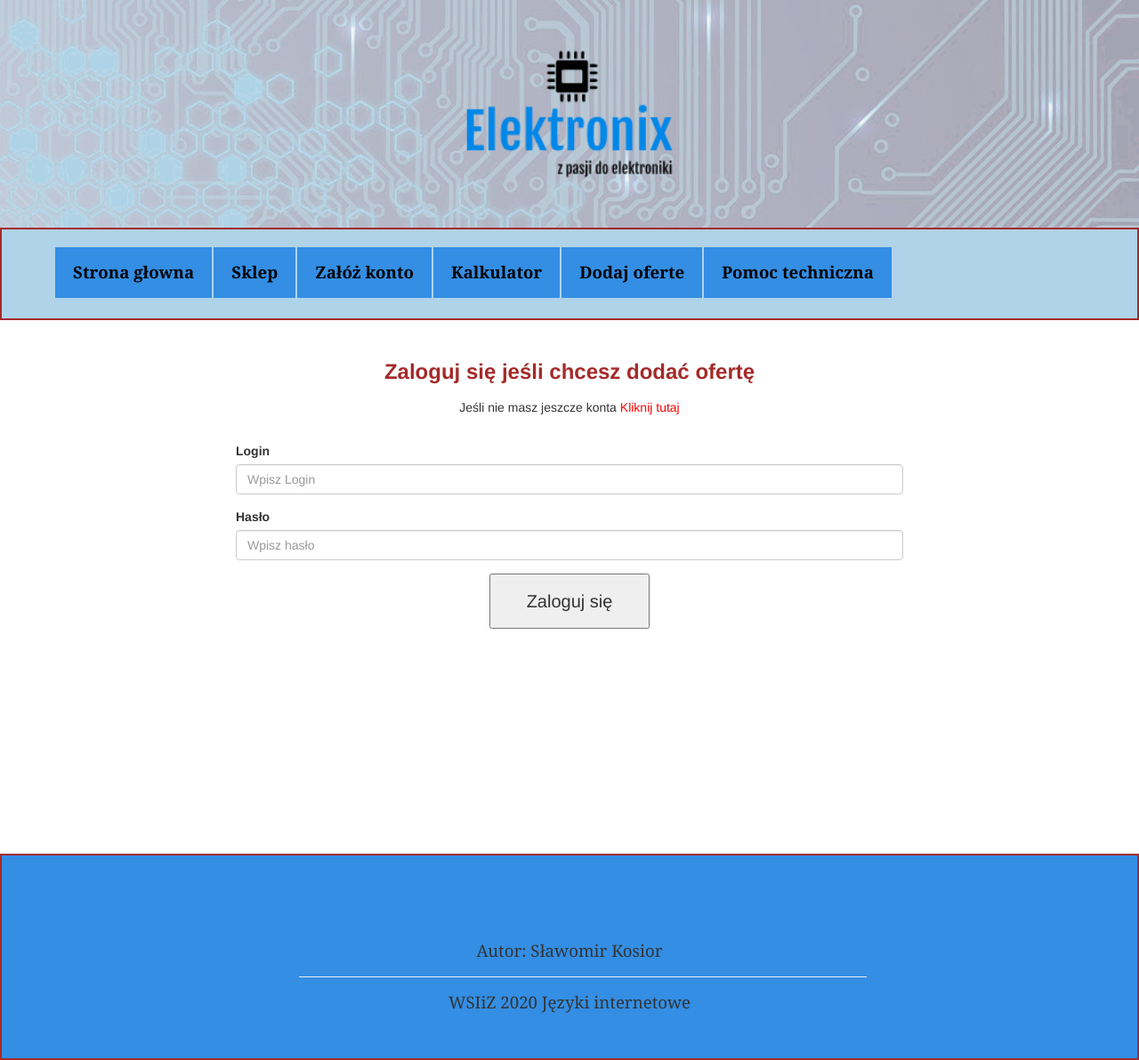
After one commit to SlaKos19/Jezyki_internetowe, a PHP site: page /logowanie.php in a window 1280 px wide. The commit adds this page. Shown: the whole page at 89% size. Run offline with PHP 8.4, Linux system fonts and the light colour scheme; some libraries are stand-ins or nearby versions.

Commit message:
Dodanie logowania do strony

```diff
--- /dev/null
+++ b/logowanie.php
@@ -0,0 +1,89 @@
+<!DOCTYPE html>
+
+<html>
+
+    <head>
+
+        <meta http-equiv="content-type" content="text/html" charset="utf-8" />
+        <meta name="viewport" content="width=device-width, initial-scale=1.0" />
+        <link rel="stylesheet" href="style.css" />
+        <link href="https://maxcdn.bootstrapcdn.com/bootstrap/3.3.7/css/bootstrap.min.css" rel="stylesheet">
+        <title>Elektronix</title>
+        <link rel="stylesheet" href="css/flexslider.css" type="text/css" media="screen" />
+        <meta name="viewport" content="width=device-width,initial-scale=1">
+
+    </head>
+
+    <body>
+
+        <header>
+
+            <center><img  id="img_logo" src = "photos/Logo.png" alt="logo"/></center>
+
+        </header>
+        <div id= "kolor">
+        <div id="lista1">
+        <div id="menu">
+            <ul>
+            <li><a href="index.html">Strona głowna</a></li>
+            <li><a href="sklep.html">Sklep</a></li>
+            <li class="add"><a href="formularz.php">Załóż konto</a></li>
+            <li><a href="kalkulator.html">Kalkulator</a></li>
+            <li><a href="logowanie.php">Dodaj oferte</a></li>
+            <li><a href="pomoc.php">Pomoc techniczna</a></li>
+
+
+
+            </ul>
+</div>
+        </div>
+        </div>
+        <div id="kalkulator_tło">
+        <div class="container">
+            <div class="log">
+   <div class="row">
+    <div class="col-md-8" style="margin:0 auto; float:none;">
+     <h3 align="center">Zaloguj się jeśli chcesz dodać ofertę</h3>
+     <h5 align="center">Jeśli nie masz jeszcze konta <a href="formularz.php">Kliknij tutaj</a></h5>
+     <br />
+
+     <form method="post" action="zaloguj.php">
+      <div class="form-group">
+       <label>Login</label>
+       <input type="text" name="login" placeholder="Wpisz Login" class="form-control"/>
+      </div>
+      <div class="form-group">
+       <label>Hasło</label>
+       <input type="password" name="haslo" class="form-control" placeholder="Wpisz hasło"/>
+      </div>
+      <div class="form-group" align="center">
+      <input type="submit" value="Zaloguj się" class="click"/>
+      </div>
+      </form>
+    </div>
+   </div>
+  </div>
+</div>
+
+
+
+
+
+
+
+
+
+        <div id="foter">
+
+                <div id="foot">
+                        <p>Autor: Sławomir Kosior </p>
+                        <hr>
+                        <p>WSIiZ 2020 Języki internetowe</p>
+                    </div>
+
+
+
+
+    </body>
+
+</html>
--- a/style.css
+++ b/style.css
@@ -414,3 +414,21 @@ header{
   justify-content: center;
   padding-top: 40px;
 }
+
+
+/*logowanie*/
+.row h5 a{
+  color: red;
+}
+
+.log{
+  height: 600px;
+}
+
+.wyloq{
+  font-size: 20pt;
+  padding-top: 10px;
+  display: flex;
+  justify-content: center;
+  color: rgb(9, 61, 128);
+}
```
Also changed, not shown: logout.php (added, +8 -0 lines), zaloguj.php (added, +46 -0 lines).
